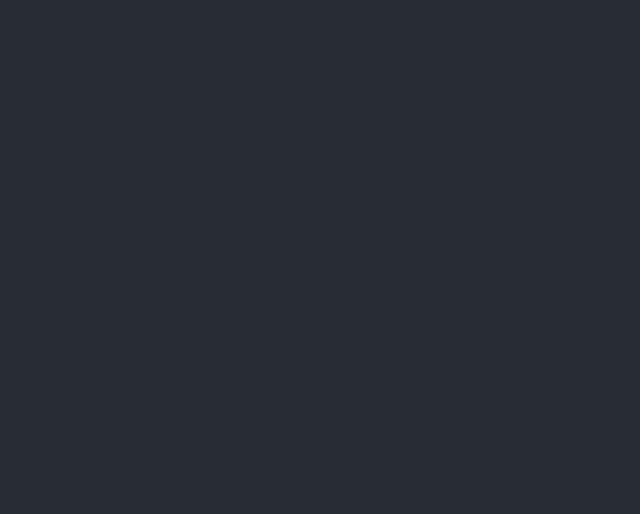
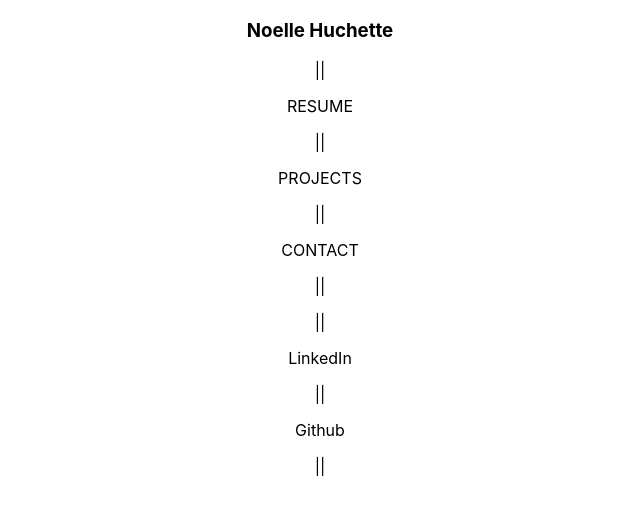
Before and after one commit to noellehuchette/portfolio, a React (Create React App) app: page / in a window 1280 px wide. Shown: the top 514 px of the page, without its empty margins (320-960 px from the left). Built offline with nearby package versions, Linux system fonts and the light colour scheme.

Commit message:
starting move from old repo

```diff
--- a/src/App.js
+++ b/src/App.js
@@ -1,17 +1,19 @@
 import './App.css';
 import Routes from './client/components/Routes';
+import Nav from './client/components/Nav/index';
+import Footer from './client/components/Footer/index';
 
 function App() {
   return (
     <div className="App">
       <nav>
+        <Nav />
       </nav>
-      <header className="App-header">
-      </header>
-      <div className='content-body'>
+      <main>
         <Routes />
-      </div>
+      </main>
       <footer>
+        <Footer />
       </footer>
     </div>
   );
--- /dev/null
+++ b/src/client/components/Footer/index.js
@@ -0,0 +1,18 @@
+import React from 'react';
+import { Link } from 'react-router-dom';
+import './style.css';
+
+const Footer = () => {
+    return (
+        <div className='footer'>
+            <p>||</p>
+            <p>LinkedIn</p>
+            <p>||</p>
+            <p>Github</p>
+            <p>||</p>
+        </div>
+    );
+};
+
+
+export default Footer;
--- a/src/client/components/Home/index.js
+++ b/src/client/components/Home/index.js
@@ -0,0 +1,10 @@
+import './style.css';
+
+function Home() {
+  return (
+    <header className="home-header">
+    </header>
+  )
+}
+
+export default Home;
--- /dev/null
+++ b/src/client/components/Nav/index.js
@@ -0,0 +1,25 @@
+import React from 'react';
+import { Link } from 'react-router-dom';
+import './style.css';
+
+const Nav = () => {
+    return (
+        <nav>
+        <div className='menu-head'>
+            <h3>Noelle Huchette</h3>
+        </div>
+        <div className='menu-pages'>
+            <p>||</p>
+            <a>RESUME</a>
+            <p>||</p>
+            <a>PROJECTS</a>
+            <p>||</p>
+            <a>CONTACT</a>
+            <p>||</p>
+        </div>
+        </nav>
+    );
+};
+
+
+export default Nav;
--- a/src/client/components/Routes.js
+++ b/src/client/components/Routes.js
@@ -1,11 +1,18 @@
 import React from "react";
-import { BrowserRouter as Router, Route, Switch} from "react-router-dom";
+import Home from './Home/index';
+import { Route, Routes } from "react-router-dom";
 
-const Routes = () => {
-    return (
-    <div>
+const Router = (props) => {
+  return (
+    <div className='content'>
+      <Routes>
+        <Route
+          exact path='/'
+          element={<Home />}
+        />
+      </Routes>
     </div>
-    );
+);
 };
 
-export default Routes;
+export default Router;
```
Also changed, not shown: src/client/components/Footer/style.css (added), src/client/components/Nav/style.css (added).
